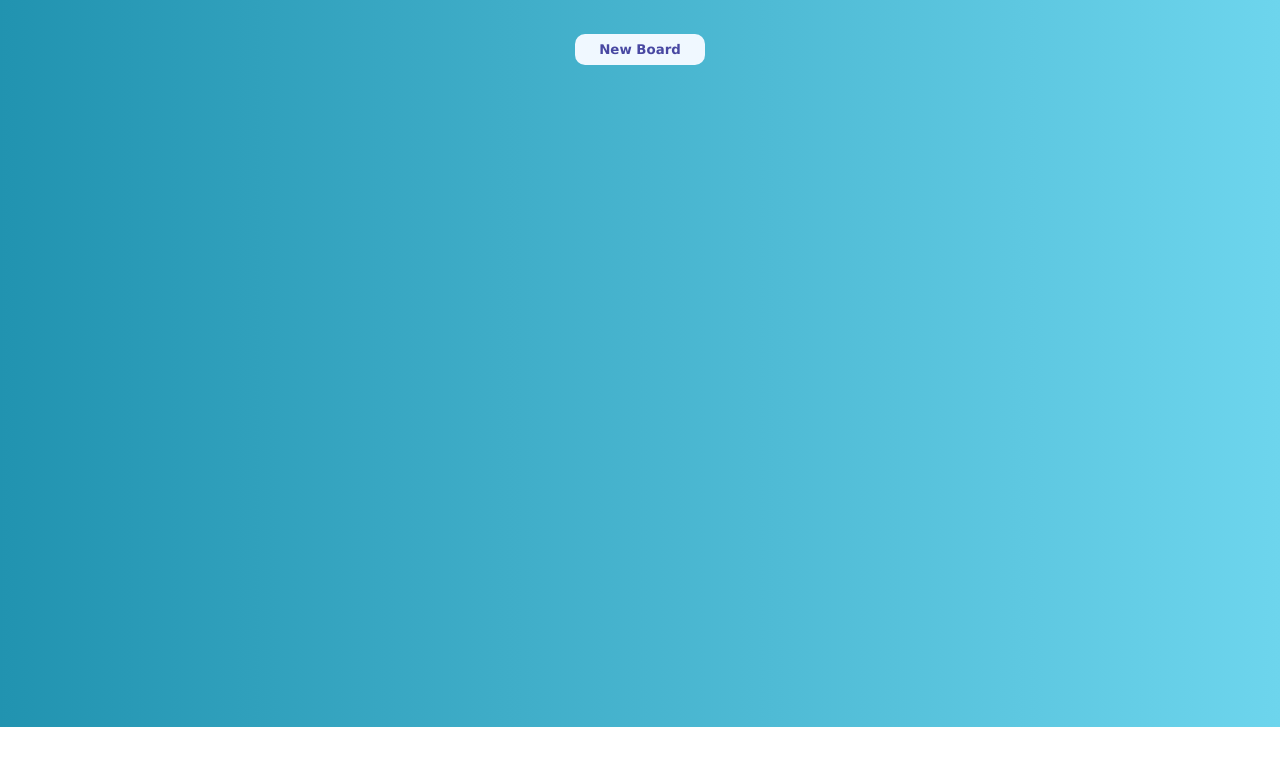
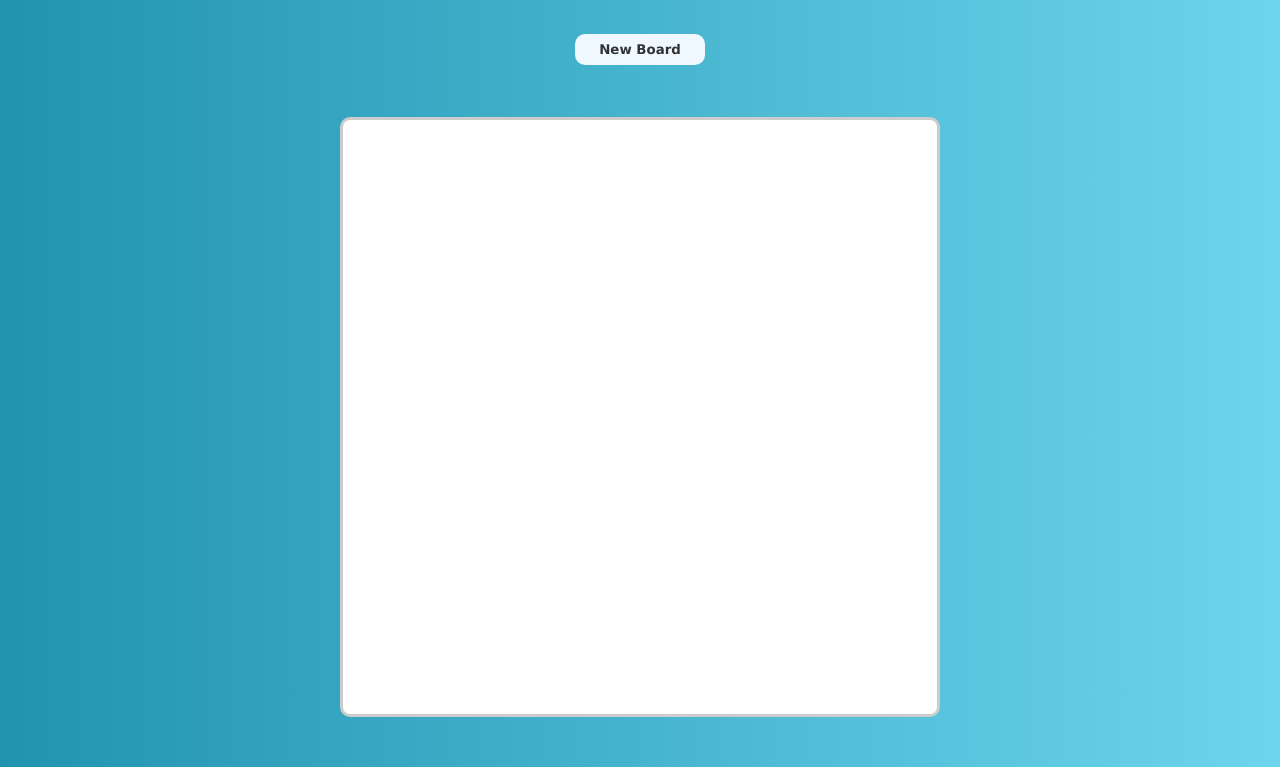
Before and after one commit to mosierkyle/Etch-a-Sketch, a plain HTML site: page index.html in a window 1280 px wide. Shown: the part 73-840 px from the top of the page. Before the commit the page ends 800 px from the top, so only its background shows below. Drawn offline with Linux system fonts and the light colour scheme.

Commit message:
Add styling for board
made the board visual

```diff
--- a/styles.css
+++ b/styles.css
@@ -7,11 +7,12 @@
 
 #container {
     background: linear-gradient(90deg,#2193b0,#6dd5ed);
-    height: 100vh;
+    height: 100%;
     width: 100vw;
     display: flex;
     flex-direction: column;
     align-items: center;
+    padding-bottom: 50px;
 }
 
 #container h1 {
@@ -32,7 +33,24 @@
     border-radius: 10px;
     border: none;
     background-color: aliceblue;
-    color:rgb(72, 72, 162);
+    color: rgba(0,0,0,.8);
     font-weight: bold;
     margin-top: -1rem;
 }
+
+#new-board :hover {
+    cursor: pointer;
+    background-color: rgba(240,248,255,0.8);
+}
+
+#board {
+    min-height: 600px;
+    min-width: 600px;
+    border: 3px solid rgba(0,0,0,.2);
+    background-color: white;
+    padding-bottom: 50px;
+    border-radius: 10px;
+    display: flex;
+    flex-direction: row;
+    overflow: auto;
+}
```
